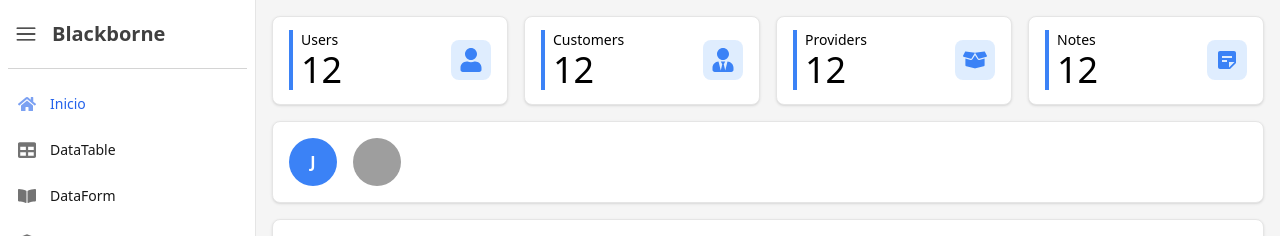
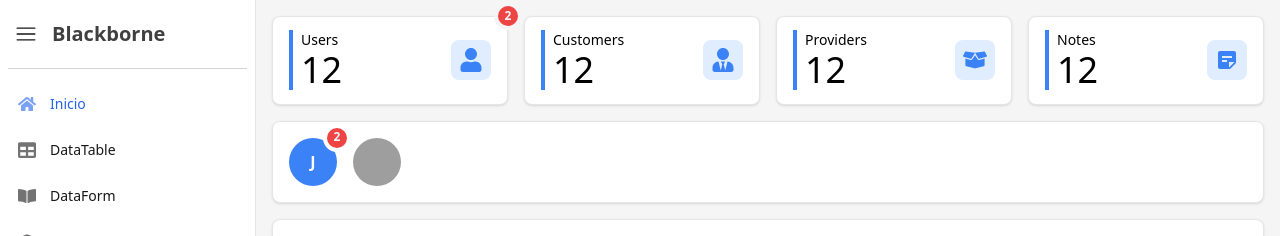
Before and after one commit to juniorencode/blackborne, a React (Vite) app: page / in a window 1280 px wide. Shown: the top 236 px of the page. Built offline with nearby package versions, Linux system fonts and the light colour scheme; grey boxes are pictures that could not be loaded.

Commit message:
feat: badge component

```diff
--- /dev/null
+++ b/lib/components/Badge/index.jsx
@@ -0,0 +1,64 @@
+import PropTypes from 'prop-types';
+import { useEffect, useRef } from 'react';
+import { cn } from '../../utilities/styles.utilities';
+
+export const Badge = props => {
+  const { className, label, position, children, color = 'red' } = props;
+  const parentRef = useRef(null);
+  const badgeRef = useRef(null);
+
+  useEffect(() => {
+    if (parentRef.current && badgeRef.current) {
+      const findBackgroundColor = element => {
+        const bgColor = getComputedStyle(element).backgroundColor;
+        if (bgColor !== 'rgba(0, 0, 0, 0)' && bgColor !== 'transparent') {
+          return bgColor;
+        }
+        if (element.parentElement) {
+          return findBackgroundColor(element.parentElement);
+        }
+        return null;
+      };
+
+      const backgroundColor = findBackgroundColor(parentRef.current);
+      if (backgroundColor) {
+        badgeRef.current.style.borderColor = backgroundColor;
+      }
+    }
+  }, []);
+
+  const colorClasses = {
+    red: 'bg-red-500',
+    green: 'bg-green-500',
+    primary: 'bg-primary-500',
+    secondary: 'bg-secondary-500'
+  };
+
+  return (
+    <div ref={parentRef} className={cn('relative', className)}>
+      <div
+        ref={badgeRef}
+        className={cn(
+          'absolute top-0 right-0 translate-x-1/2 -translate-y-1/2 flex flex-shrink-0 items-center justify-center px-1 min-w-7 h-7 text-xs font-semibold border-4 rounded-full select-none text-gray-100',
+          {
+            'top-0 left-0 -translate-x-1/2 -translate-y-1/2':
+              position === 'left'
+          },
+          colorClasses[color]
+        )}
+      >
+        <span className="flex items-center justify-center pb-[1px] w-full h-full">
+          {label}
+        </span>
+      </div>
+      {children}
+    </div>
+  );
+};
+Badge.propTypes = {
+  className: PropTypes.string,
+  label: PropTypes.string,
+  position: PropTypes.string,
+  color: PropTypes.string,
+  children: PropTypes.node.isRequired
+};
--- a/lib/main.js
+++ b/lib/main.js
@@ -6,6 +6,7 @@ export { Modal } from './components/Modal';
 
 export { Card } from './components/Card';
 export { Button } from './components/Button';
+export { Badge } from './components/Badge';
 export { CountBadge } from './components/CountBadge';
 export { Avatar } from './components/Avatar';
 export { Kbd } from './components/Kbd';
--- a/src/pages/HomePage/index.jsx
+++ b/src/pages/HomePage/index.jsx
@@ -4,6 +4,7 @@ import {
   Accordion,
   AccordionItem,
   Avatar,
+  Badge,
   Card,
   CountBadge,
   Kbd,
@@ -50,6 +51,7 @@ export const HomePage = () => {
   return (
     <BaseLayout className="flex flex-col gap-4">
       <div className="grid grid-cols-1 sm:grid-cols-2 lg:grid-cols-4 gap-4">
+        <Badge label="2" position="right" color="red">
           <Card className="px-4">
             <CountBadge
               title="Users"
@@ -58,6 +60,7 @@ export const HomePage = () => {
               icon={<FaUser size={24} />}
             />
           </Card>
+        </Badge>
         <Card className="px-4">
           <CountBadge
             title="Customers"
@@ -84,16 +87,14 @@ export const HomePage = () => {
         </Card>
       </div>
       <Card className="flex gap-4 p-4">
-        <div>
+        <Badge label="2" position="right">
           <Avatar name="Jane Doe" color="primary" />
-        </div>
-        <div>
+        </Badge>
         <Avatar
           src="https://images.pexels.com/photos/614810/pexels-photo-614810.jpeg"
           color="secondary"
           name="Gloria"
         />
-        </div>
       </Card>
       <Card className="flex flex-col gap-2 p-4 text-sm dark:text-white">
         <div>
```
Lines whose indentation alone changed are shown as unchanged.
